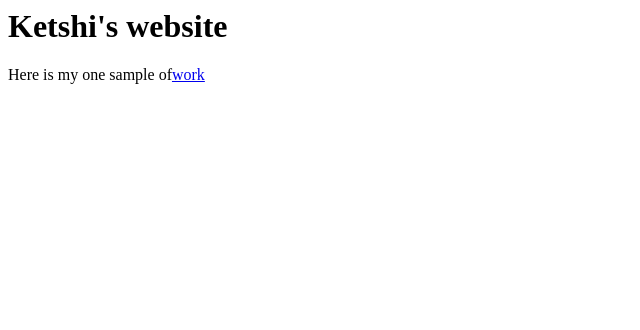
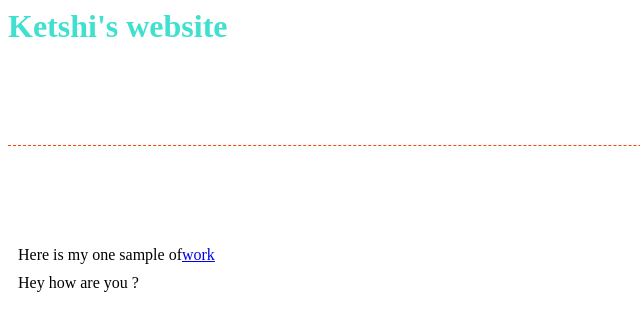
Before and after one commit to Ketshi/Ketshi.github.io, a plain HTML site: page index.html in a window 1280 px wide. Shown: the whole page, without its empty margins (0-640 px from the left). Drawn offline with Linux system fonts and the light colour scheme.

Commit message:
Added a style sheet

```diff
--- /dev/null
+++ b/assets/css/style.css
@@ -0,0 +1,16 @@
+h1{
+    color: turquoise;
+    margin-bottom: 50px;
+    margin-bottom: 100px;
+    padding-bottom: 100px;
+    border-bottom: 1px dashed orangered;
+}
+
+p {
+    margin-top: 10px;
+    margin-right:10px;
+    margin-bottom: 10px;
+    margin-left: 10px;
+}
+
+#example {margin-bottom:50px;}
--- a/index.html
+++ b/index.html
@@ -1,12 +1,17 @@
 <!DOCTYPE <html>
 <html Lang="em">
-    <head>
-        <meta charset="UTF-8">
-        <title>Ketshi_work sample</title>
-    </head>
+
+<head>
+    <meta charset="UTF-8">
+    <title>Ketshi_work sample</title>
+    <link rel="stylesheet" href="assets/css/style.css">
+</head>
+
 <body>
     <h1>Ketshi's website</h1>
 
     <p>Here is my one sample of<a href="work.html">work</a></p>
+    <p id-"example">Hey how are you ?</p>
 </body>
+
 </html>
```
